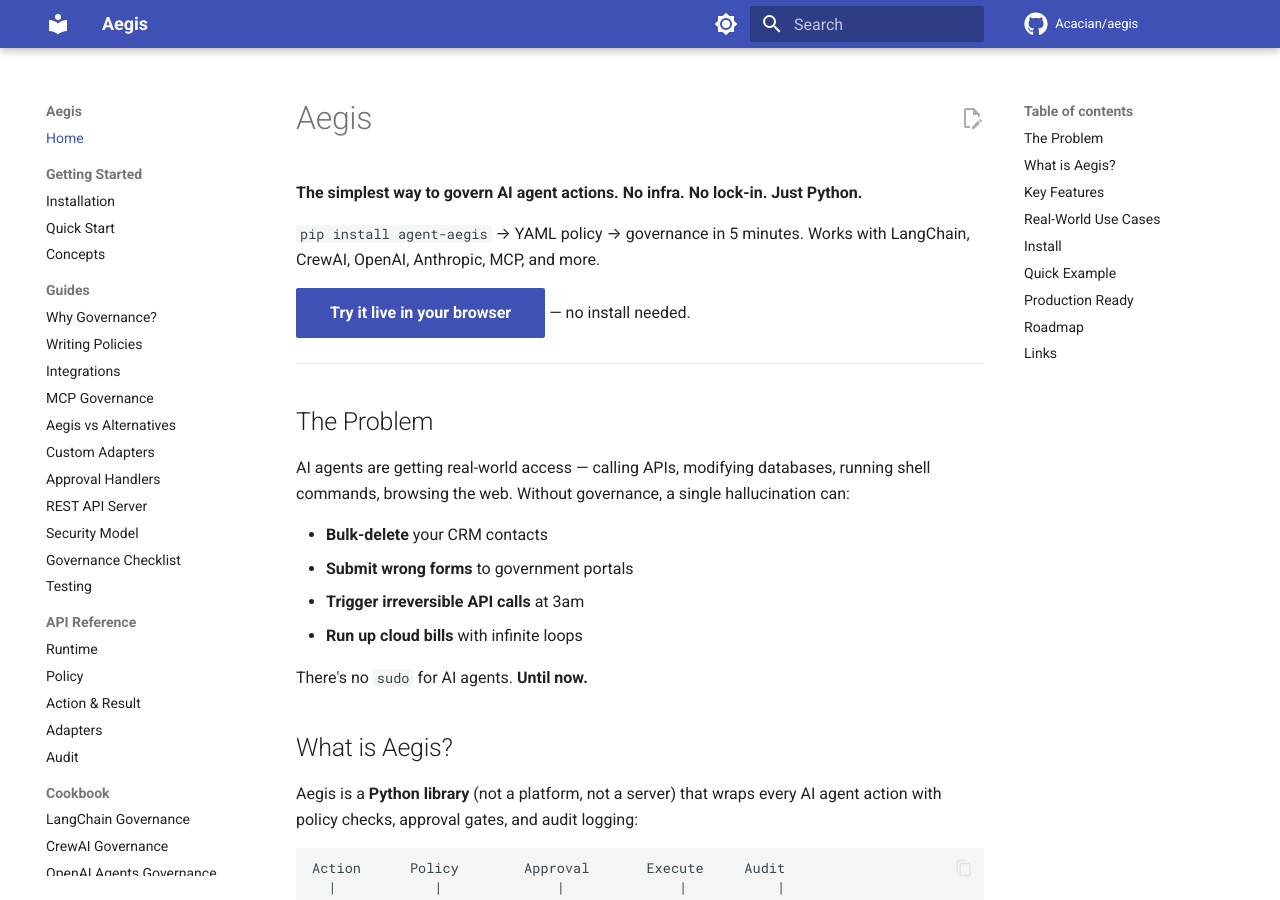
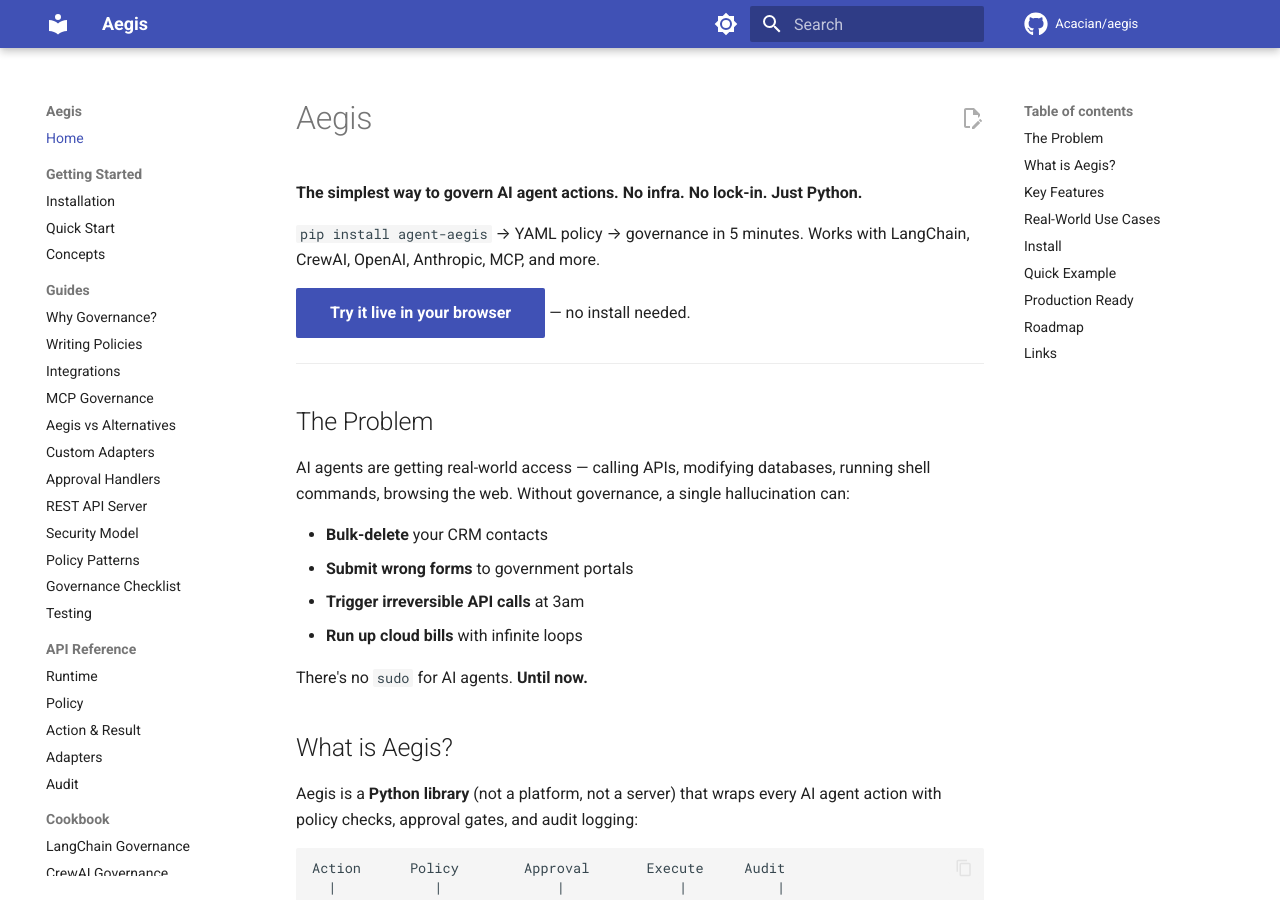
Before and after one commit to Acacian/aegis, an MkDocs documentation site: the page built from docs/index.md, in a window 1280 px wide and 900 px high. Built offline with MkDocs 1.6.1 and Material for MkDocs 9.7.7, drawn with Linux system fonts in a browser that asks for light colours; comment, search, counter and statistics services are not loaded.

Commit message:
docs: add Policy Patterns guide to mkdocs navigation
Co-Authored-By: Claude Opus 4.6 <noreply@anthropic.com>

```diff
--- a/mkdocs.yml
+++ b/mkdocs.yml
@@ -75,6 +75,7 @@ nav:
       - Approval Handlers: guides/approval-handlers.md
       - REST API Server: guides/rest-api.md
       - Security Model: guides/security-model.md
+      - Policy Patterns: guides/policy-patterns.md
       - Governance Checklist: guides/governance-checklist.md
       - Testing: guides/testing.md
   - API Reference:
```
